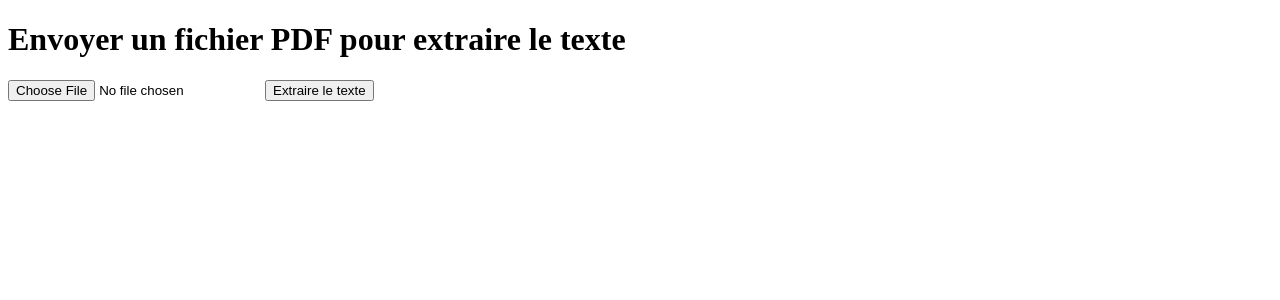
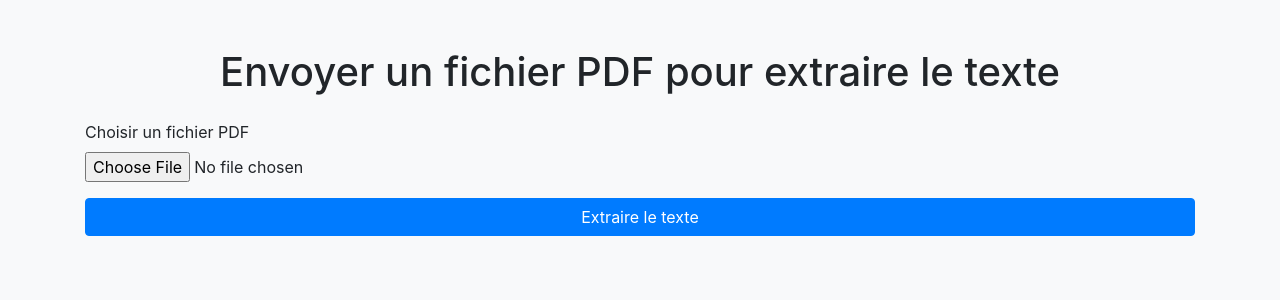
Before and after one commit to noewahl/OCR-API, a Flask app: page / in a window 1280 px wide. Shown: the top 300 px of the page. Run offline with Flask 3, Linux system fonts and the light colour scheme; some libraries are stand-ins or nearby versions.

Commit message:
Improve index.html with Bootstrap.

```diff
--- a/templates/index.html
+++ b/templates/index.html
@@ -2,18 +2,36 @@
 <html lang="fr">
 <head>
     <meta charset="UTF-8">
+    <meta name="viewport" content="width=device-width, initial-scale=1.0">
     <title>OCR PDF</title>
+    <!-- Lien vers le CSS de Bootstrap -->
+    <link href="https://stackpath.bootstrapcdn.com/bootstrap/4.5.2/css/bootstrap.min.css" rel="stylesheet">
 </head>
-<body>
-    <h1>Envoyer un fichier PDF pour extraire le texte</h1>
-    <form action="/extract_text" method="POST" enctype="multipart/form-data">
-        <input type="file" name="file" accept=".pdf" required>
-        <button type="submit">Extraire le texte</button>
-    </form>
+<body class="bg-light">
 
-    {% if extracted_text %}
-        <h2>Texte extrait :</h2>
-        <pre>{{ extracted_text }}</pre>
-    {% endif %}
+    <div class="container mt-5">
+        <h1 class="text-center">Envoyer un fichier PDF pour extraire le texte</h1>
+
+        <!-- Formulaire pour uploader un fichier -->
+        <form action="/extract_text" method="POST" enctype="multipart/form-data" class="mt-4">
+            <div class="form-group">
+                <label for="file">Choisir un fichier PDF</label>
+                <input type="file" class="form-control-file" name="file" id="file" accept=".pdf" required>
+            </div>
+            <button type="submit" class="btn btn-primary btn-block">Extraire le texte</button>
+        </form>
+
+        {% if extracted_text %}
+        <div class="mt-4">
+            <h2>Texte extrait :</h2>
+            <pre class="bg-light p-3 rounded">{{ extracted_text }}</pre>
+        </div>
+        {% endif %}
+    </div>
+
+    <!-- Lien vers les scripts Bootstrap (optionnel pour certaines fonctionnalités comme le menu mobile) -->
+    <script src="https://code.jquery.com/jquery-3.5.1.slim.min.js"></script>
+    <script src="https://cdn.jsdelivr.net/npm/@popperjs/core@2.5.3/dist/umd/popper.min.js"></script>
+    <script src="https://stackpath.bootstrapcdn.com/bootstrap/4.5.2/js/bootstrap.min.js"></script>
 </body>
 </html>
```
